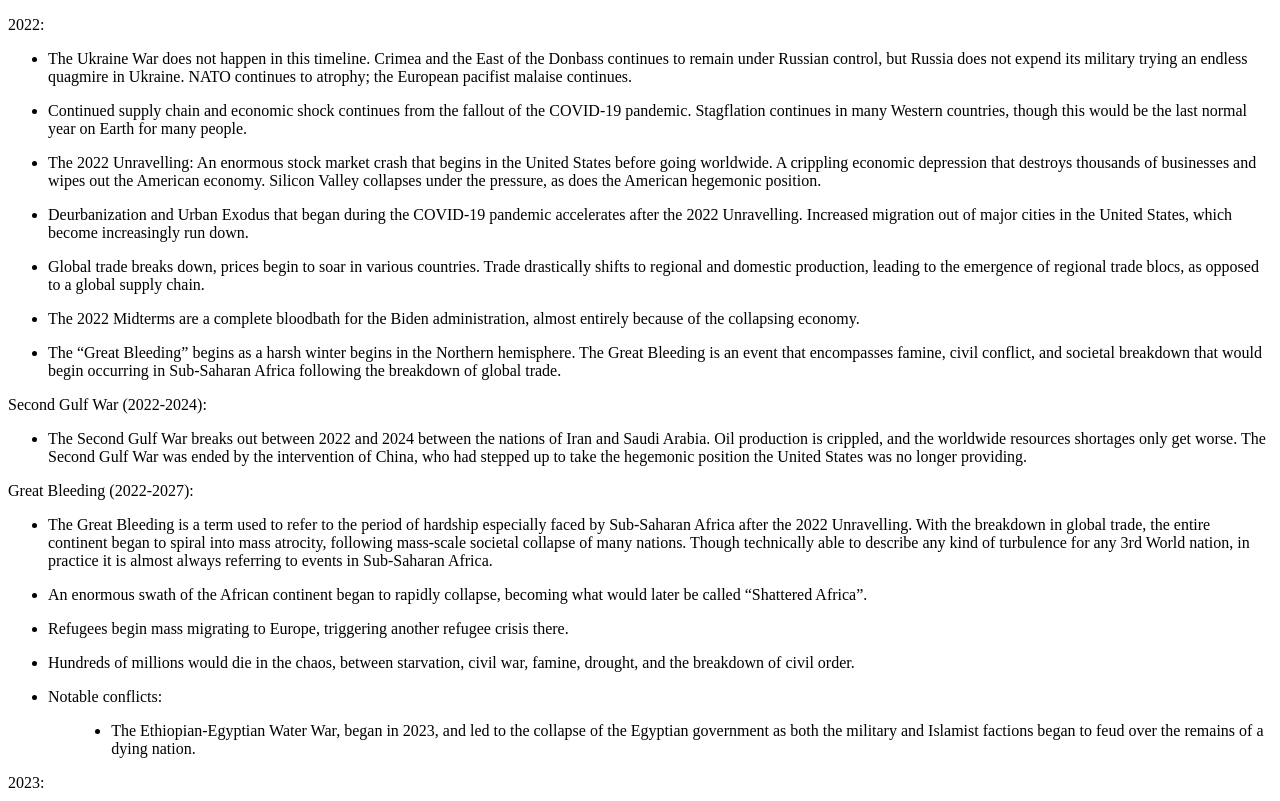
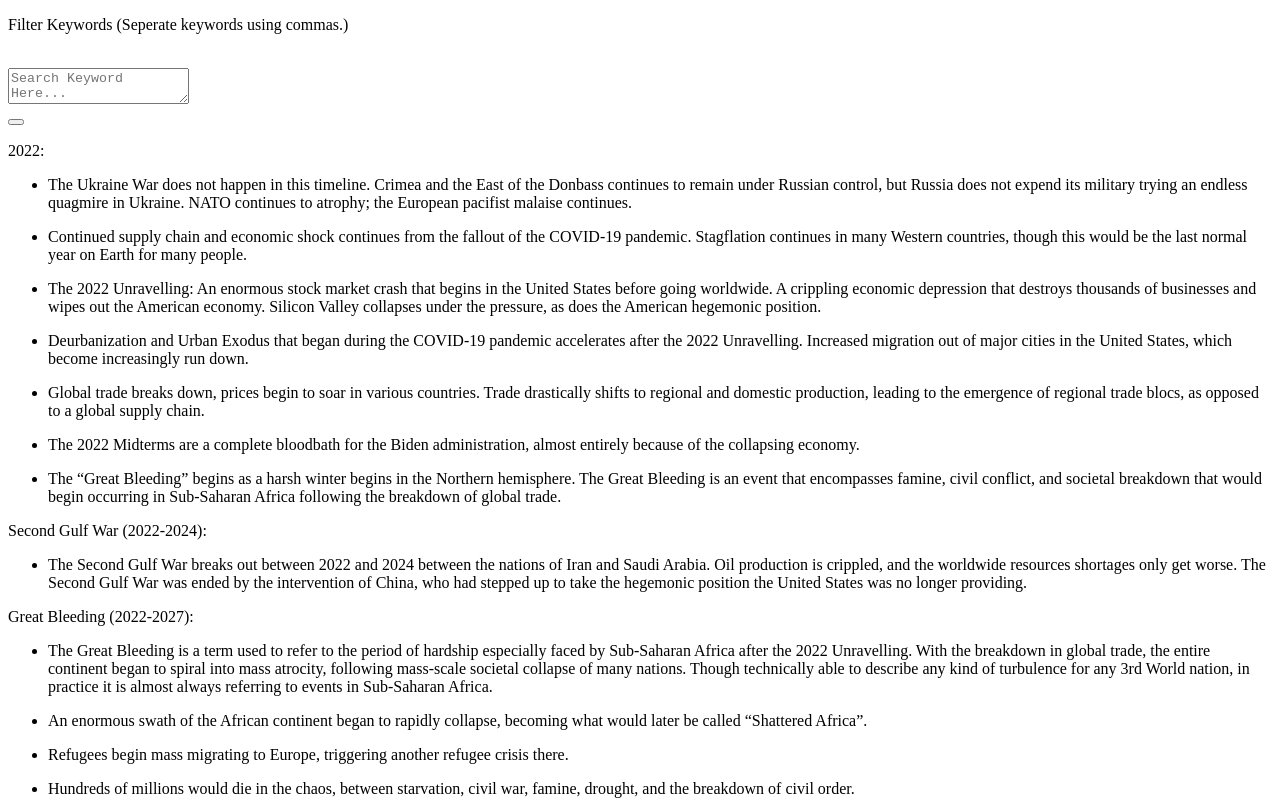
Before and after one commit to DarkErminia/children-of-dusk, a plain HTML site: page index.html in a window 1280 px wide. Shown: the top 801 px of the page. Drawn offline with Linux system fonts and the light colour scheme.

Commit message:
Update index.html

```diff
--- a/index.html
+++ b/index.html
@@ -1,7 +1,18 @@
 <!DOCTYPE html>
 <html lang="en">
   <body>
+    <p>Filter Keywords (Seperate keywords using commas.)</p>
+    <br>
+    <textarea id="keyword_search_bar" placeholder="Search Keyword Here..."></textarea>
+    <br><button onclick="keyword_search"></button>
     <div id="main"></div>
   </body>
+  <script>
+    function keyword_search() {
+      let keyword = document.getElementById("keyword_search_bar").value;
+      keyword = keyword.split(",");
+      render_timeline([],keyword);
+    }
+  </script>
   <script src="./script.js"></script>
 </html>
```
